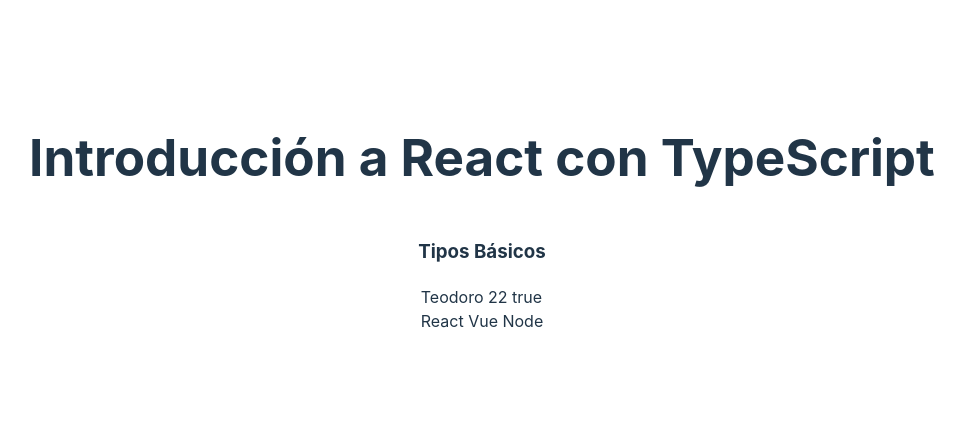
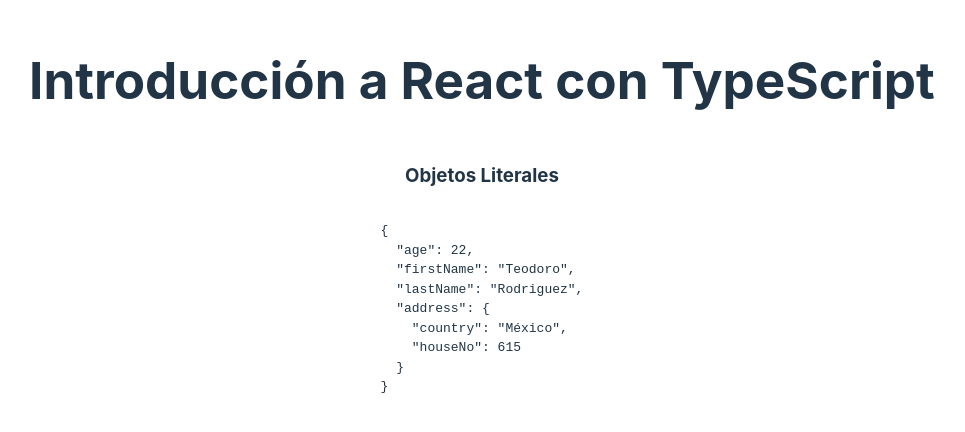
Before and after one commit to teodoro-aguirre/react-bases-ts, a React (Vite) app: page / in a window 1280 px wide. Shown: the part 186-618 px from the top of the page, without its empty margins (158-1123 px from the left). Built offline with nearby package versions, Linux system fonts and the light colour scheme.

Commit message:
Uso de Objetos Literales e Interfaces en TypeScript

```diff
--- a/src/App.tsx
+++ b/src/App.tsx
@@ -1,4 +1,8 @@
-import { BasicTypes } from "./typescript"
+import {
+  // BasicTypes,
+  ObjectLiterals
+}
+  from "./typescript"
 
 function App() {
 
@@ -6,7 +10,8 @@
     <main>
       <h1>Introducción a React con TypeScript</h1>
 
-      <BasicTypes />
+      {/* <BasicTypes /> */}
+      <ObjectLiterals />
     </main>
   )
 }
--- /dev/null
+++ b/src/typescript/ObjectLiterals.tsx
@@ -0,0 +1,35 @@
+interface Person {
+    firstName: string;
+    lastName: string;
+    age: number;
+
+    address: Address;
+    isAlive?: boolean; // El simbolo ? permite que sea opcional
+}
+
+interface Address {
+    country: string;
+    houseNo: number;
+}
+
+export const ObjectLiterals = () => {
+
+    const person: Person = {
+        age: 22,
+        firstName: "Teodoro",
+        lastName: "Rodriguez",
+        address: {
+            country: 'México',
+            houseNo: 615
+        }
+    }
+
+    return (
+        <>
+            <h3>Objetos Literales</h3>
+            <pre>
+                { JSON.stringify(person, null, 2) }
+            </pre>
+        </>
+    )
+}
--- a/src/typescript/index.ts
+++ b/src/typescript/index.ts
@@ -1 +1,2 @@
 export * from './BasicTypes';
+export * from './ObjectLiterals';
```
